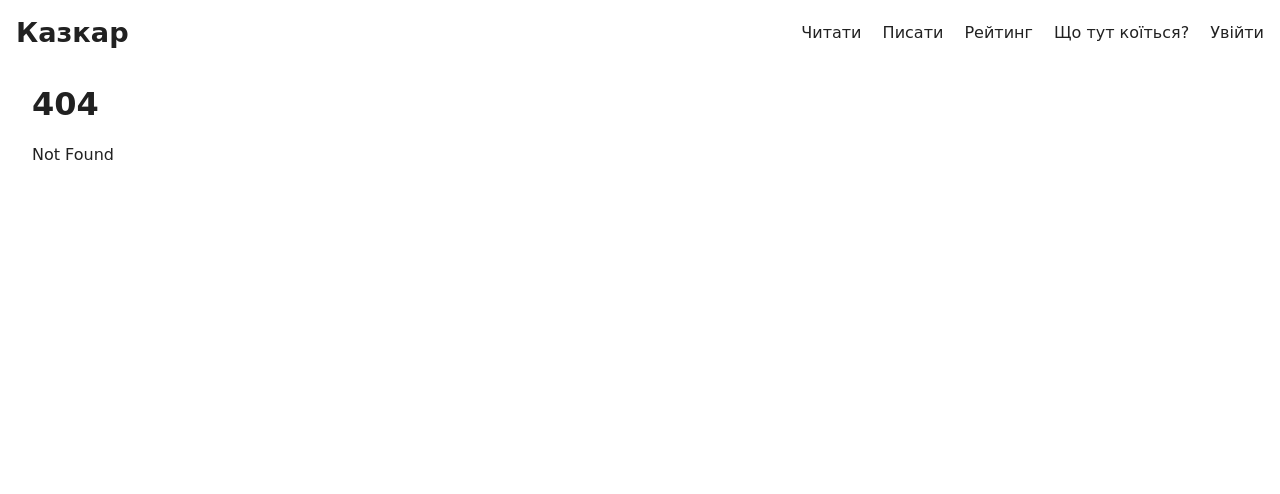
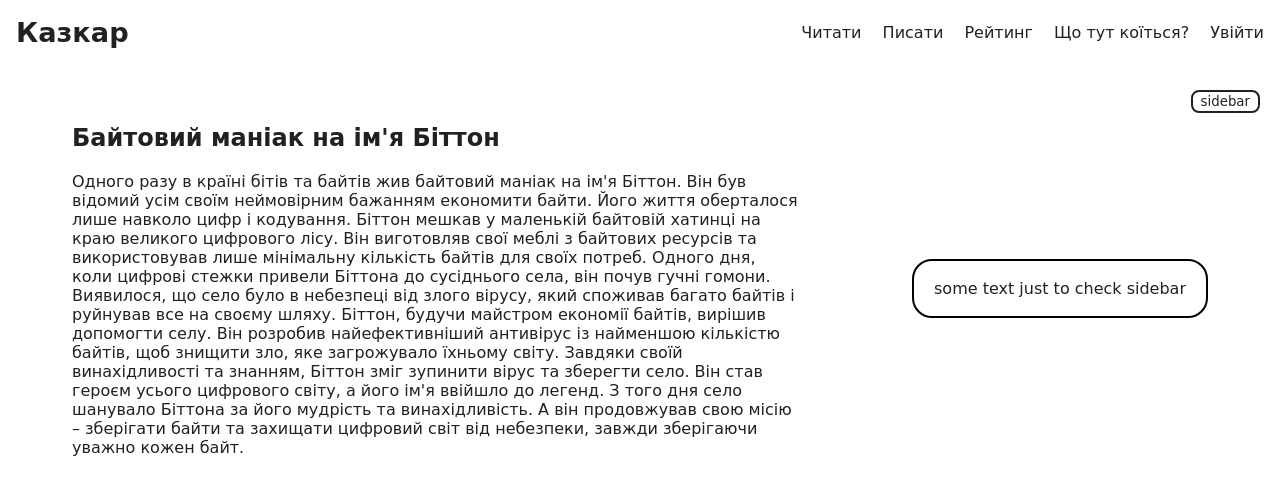
Before and after one commit to OleksiyBodnia/kazkar, a SvelteKit app: page /kazka-finished in a window 1280 px wide. Before the commit this address had no page. Shown: the top 494 px of the page. Built offline with nearby package versions, Linux system fonts and the light colour scheme.

Commit message:
various small changes + rough individual kazka page design

```diff
--- a/src/app.css
+++ b/src/app.css
@@ -18,6 +18,10 @@ main {
 
 p{
 	font-weight: 400;
+}
+
+a {
+	text-decoration: none;
 }
 
 a:hover {
--- a/src/app.html
+++ b/src/app.html
@@ -2,6 +2,7 @@
 <html lang="uk">
 
 <head>
+	<title>Казкар</title>
 	<meta charset="utf-8" />
 	<link rel="icon" href="%sveltekit.assets%/favicon.jpg" />
 	<meta name="viewport" content="width=device-width, initial-scale=1" />
--- a/src/components/Header.svelte
+++ b/src/components/Header.svelte
@@ -42,7 +42,6 @@
 
 	nav a,nav button {
 		margin-left: 1em;
-		text-decoration: none;
 	}
 
 	nav button {
--- /dev/null
+++ b/src/components/Sidebar.svelte
@@ -0,0 +1,32 @@
+<script>
+    import { slide, fly } from 'svelte/transition';
+
+	let show_sidebar = true;
+
+    export function toggleSidebar() {
+        show_sidebar = !show_sidebar;
+    }
+
+</script>
+
+{#if show_sidebar}
+    <aside transition:slide={{duration: 900, axis: 'x'}}>
+        <p>some text just to check sidebar</p>
+    </aside>
+{/if}
+
+<style>
+    aside {
+        display: flex;
+		align-items: center;
+		justify-content: center;
+		flex-direction: column;
+        padding: 2px 20px;
+        border: 2px solid black;
+        border-radius: 20px;
+
+        overflow: hidden;
+		white-space: nowrap;
+		text-overflow: ellipsis;
+    }
+</style>
--- a/src/routes/chytaty/+page.svelte
+++ b/src/routes/chytaty/+page.svelte
@@ -6,7 +6,7 @@
 	let filter_selected;
 	let filters = ["Найновіші", "Найстаріші", "Популярні", "Непопулярні"]
 
-	function whenSelected () {
+	function whenFilterSelected () {
 
 	}
 </script>
@@ -24,7 +24,7 @@
 			</label>
 
 			<label>Фільтр
-				<select bind:value={filter_selected} on:change={whenSelected}>
+				<select bind:value={filter_selected} on:change={whenFilterSelected}>
 					{#each filters as filter}
 						<option value={filter}>
 							{filter}
@@ -89,6 +89,6 @@
 	}
 
 	input:focus {
-		border-bottom: 2px solid black; /* Increase the thickness of the underline on focus if desired */
+		border-bottom: 2px solid black;
 	}
 </style>
--- /dev/null
+++ b/src/routes/kazka-finished/+page.svelte
@@ -0,0 +1,74 @@
+<script>
+    /** @type {import('./$types').PageData} */
+    export let data
+
+    import { page } from '$app/stores';
+    const kazka_id = $page.url.searchParams.get("id");
+
+	import Sidebar from '../../components/Sidebar.svelte';
+	let SidebarComponent;
+</script>
+
+<!--
+{#if kazka_id}
+    <p>success {kazka_id}</p>
+{/if}
+ -->
+
+<div class="individual-kazka-div">
+	<div class="kazka-and-sidebar">
+		<article class="kazka-itself">
+			<h2>Байтовий маніак на ім'я Біттон</h2>
+			<p>Одного разу в країні бітів та байтів жив байтовий маніак на ім'я Біттон. Він був відомий усім своїм неймовірним бажанням економити байти. Його життя оберталося лише навколо цифр і кодування.
+
+				Біттон мешкав у маленькій байтовій хатинці на краю великого цифрового лісу. Він виготовляв свої меблі з байтових ресурсів та використовував лише мінімальну кількість байтів для своїх потреб.
+
+				Одного дня, коли цифрові стежки привели Біттона до сусіднього села, він почув гучні гомони. Виявилося, що село було в небезпеці від злого вірусу, який споживав багато байтів і руйнував все на своєму шляху.
+
+				Біттон, будучи майстром економії байтів, вирішив допомогти селу. Він розробив найефективніший антивірус із найменшою кількістю байтів, щоб знищити зло, яке загрожувало їхньому світу.
+
+				Завдяки своїй винахідливості та знанням, Біттон зміг зупинити вірус та зберегти село. Він став героєм усього цифрового світу, а його ім'я ввійшло до легенд.
+
+				З того дня село шанувало Біттона за його мудрість та винахідливість. А він продовжував свою місію – зберігати байти та захищати цифровий світ від небезпеки, завжди зберігаючи уважно кожен байт.</p>
+		</article>
+
+		<div class="sidebar-container">
+			<Sidebar bind:this={SidebarComponent} />
+		</div>
+	</div>
+
+	<button class="show-sidebar-btn" on:click={SidebarComponent.toggleSidebar}>sidebar</button>
+</div>
+
+
+<!-- дуже-дуже демо версія, погане вирівнювання, треба правити -->
+<style>
+    .individual-kazka-div{
+        padding: 40px;
+		display: flex;
+		align-items: center;
+		justify-content: center;
+		flex-direction: column;
+    }
+
+	.kazka-and-sidebar {
+		display: flex;
+		align-items: center;
+		justify-content: center;
+	}
+
+	article {
+		max-width: 70%;
+	}
+
+	.sidebar-container {
+		margin-left: 10%;
+	}
+
+	.show-sidebar-btn {
+		position: absolute;
+		top: 90px;
+  		right: 20px;
+	}
+
+</style>
```
Also changed, not shown: src/components/KazkaPreview.svelte (+16 -4 lines), src/routes/maisternia/+page.svelte (+4 -4 lines).
